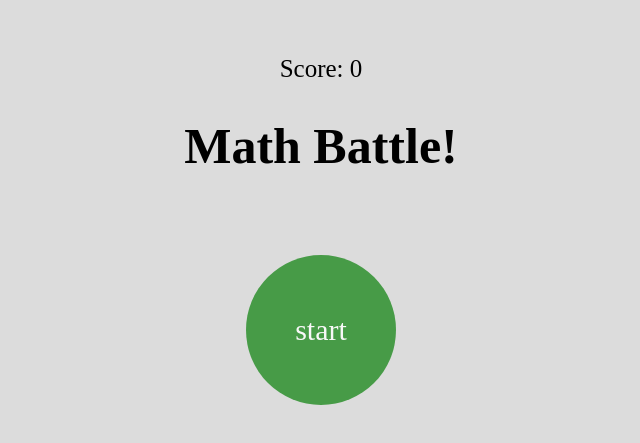
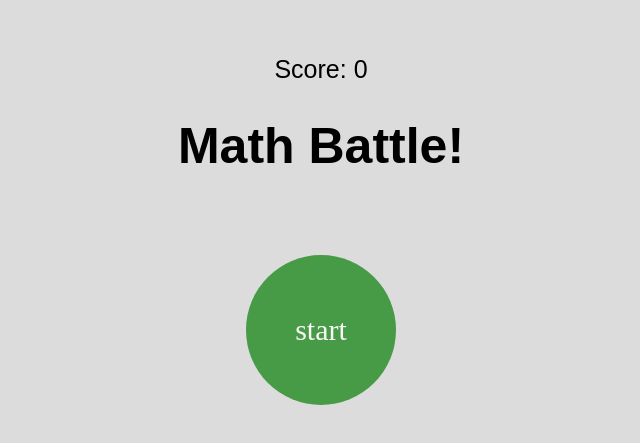
Before and after one commit to johnnyborjomi/mathBattle, a React app: page / in a window 1280 px wide. Shown: the part 155-598 px from the top of the page, without its empty margins (319-959 px from the left). Built offline with nearby package versions, Linux system fonts and the light colour scheme; a web font is replaced by a local one.

Commit message:
font fix 1

```diff
--- a/src/styles/style.scss
+++ b/src/styles/style.scss
@@ -1,14 +1,15 @@
-
-
 @font-face {
   font-family: Gamija;
   src: url("/assets/GamjaFlower-Regular.ttf");
 }
 
+$font-backup: "Gamja Flower", cursive;
+$font: Gamija, $font-backup, Arial, Helvetica, sans-serif;
+
 body {
   margin: 0;
   padding: 0;
-  font-family: Gamija;
+  font-family: $font;
   background: gainsboro;
 }
 .game-field {
@@ -44,7 +45,7 @@ h1 {
     font-size: 30px;
     color: white;
     transition: all 100ms ease-in-out;
-    font-family: Gamija;
+    font-family: font;
     &:hover {
       cursor: pointer;
       opacity: 1;
```
Also changed, not shown: 2 other files (tests, documents, lock files or other folders).
